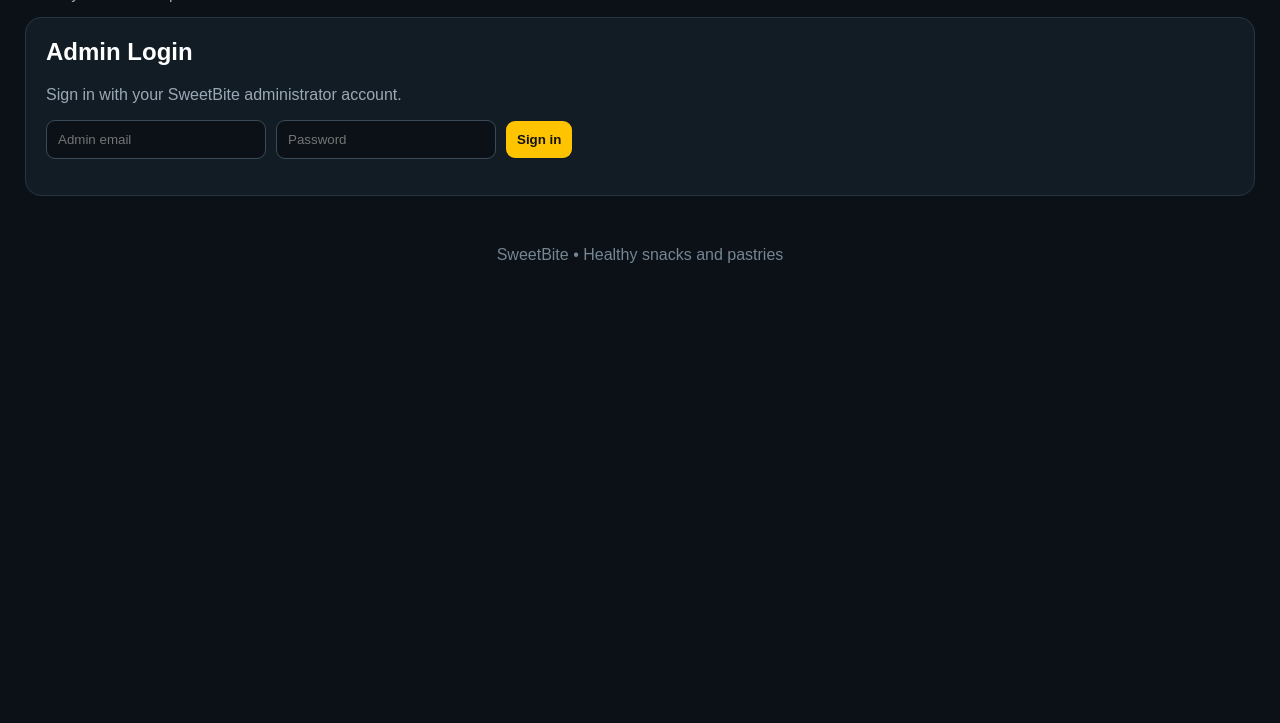
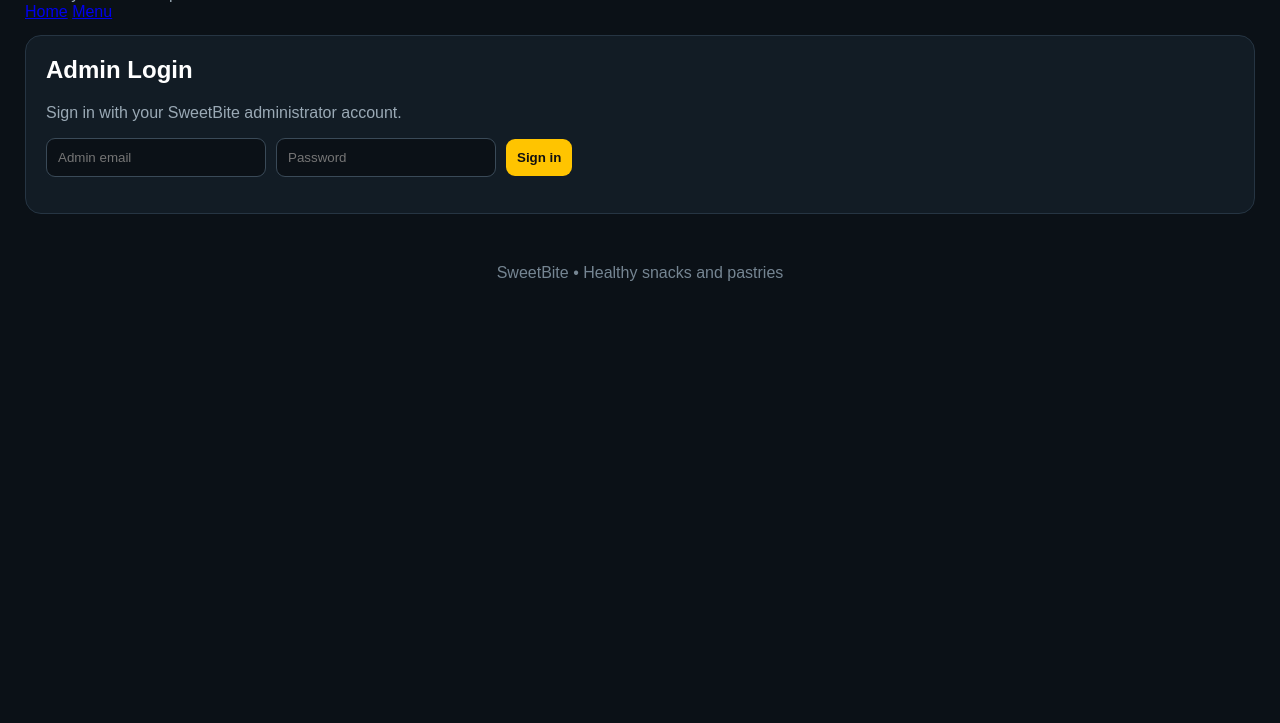
Before and after one commit to shegason001-lang/sweetbite, a website: page admin.html in a window 1280 px wide. Shown: the part 77-800 px from the top of the page. Drawn offline with nearby package versions, Linux system fonts and the light colour scheme.

Commit message:
Update admin.html

```diff
--- a/admin.html
+++ b/admin.html
@@ -261,7 +261,8 @@
     </button>
 
   </div>
-
+<a class="active" href="index.html">Home</a>
+  <a href="menu.html">Menu</a>
 
   <!-- LOGIN -->
 
```
